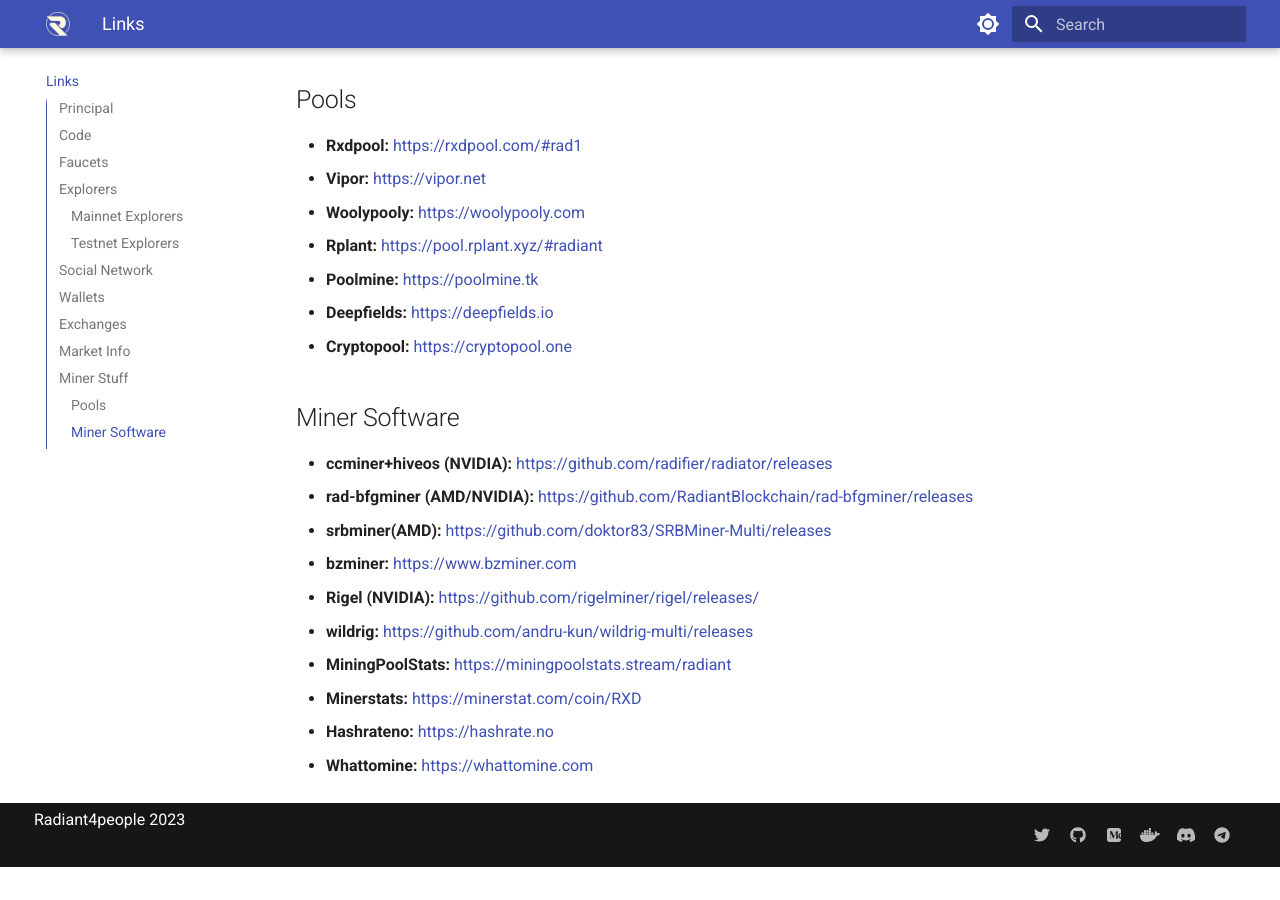
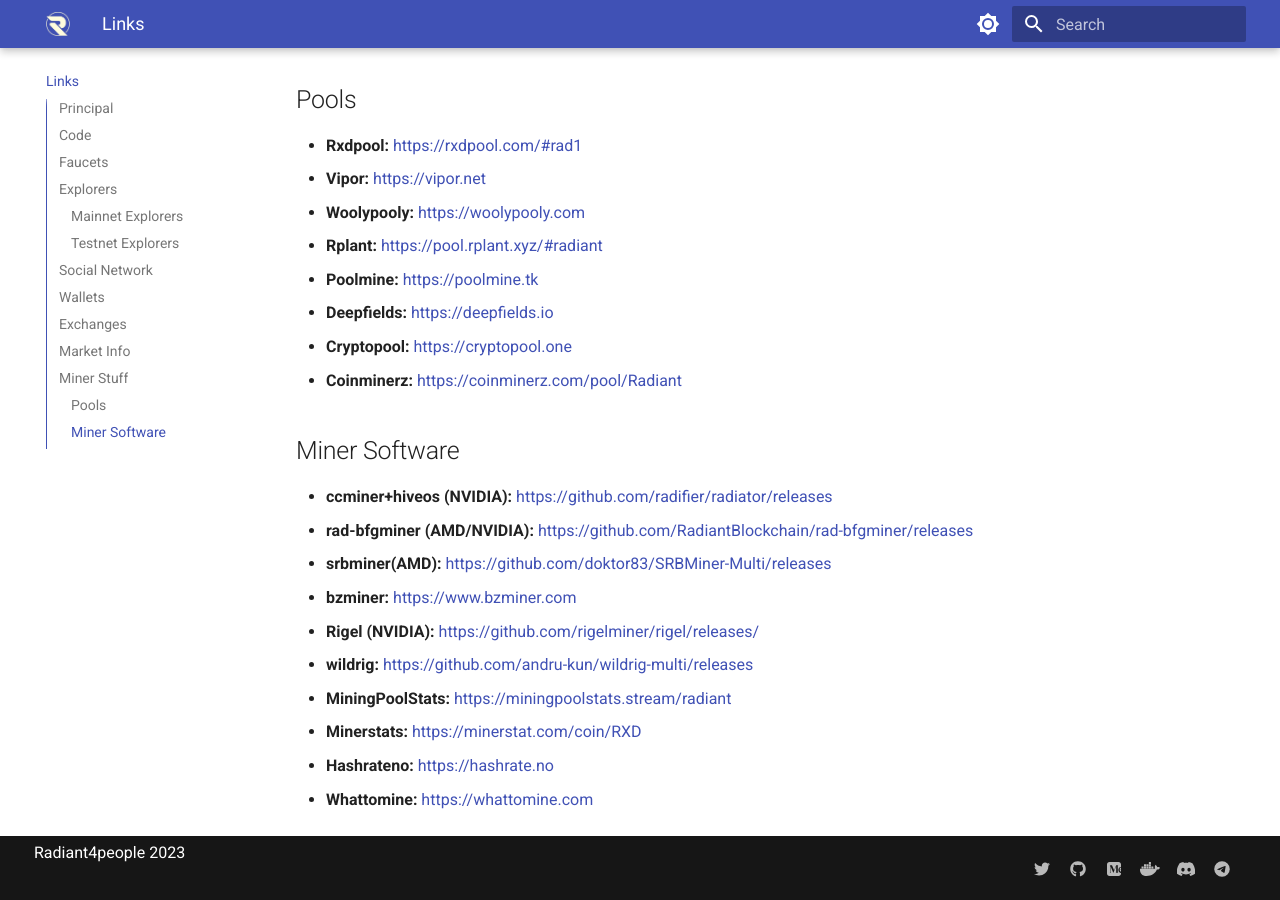
Before and after one commit to RadiantBlockchain-Community/Radiant-Wiki, an MkDocs documentation site: the page built from docs/links/index.md, in a window 1280 px wide and 900 px high, scrolled down 2433 px. Built offline with MkDocs 1.6.1 and Material for MkDocs 9.7.7, drawn with Linux system fonts in a browser that asks for light colours; before the commit the page ends 3300 px from its top, so only the background shows below that.

Commit message:
add new pool
add coin minerz as new pool

```diff
--- a/docs/links/index.md
+++ b/docs/links/index.md
@@ -82,6 +82,7 @@ hide:
 - **Poolmine:** [https://poolmine.tk](https://poolmine.tk)
 - **Deepfields:** [https://deepfields.io](https://deepfields.io)
 - **Cryptopool:** [https://cryptopool.one](https://cryptopool.one)
+- **Coinminerz:** [https://coinminerz.com/pool/Radiant](https://coinminerz.com/pool/Radiant)
 
 
 ## Miner Software
```
